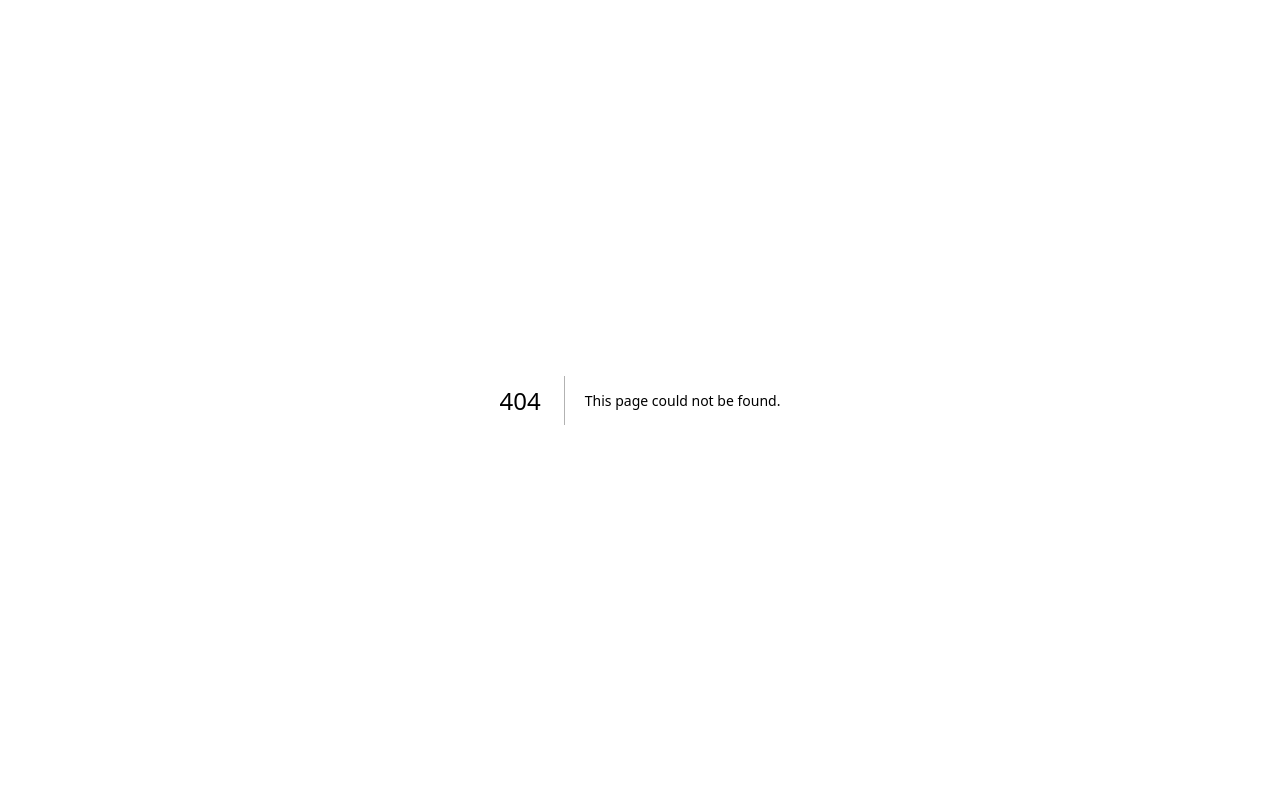
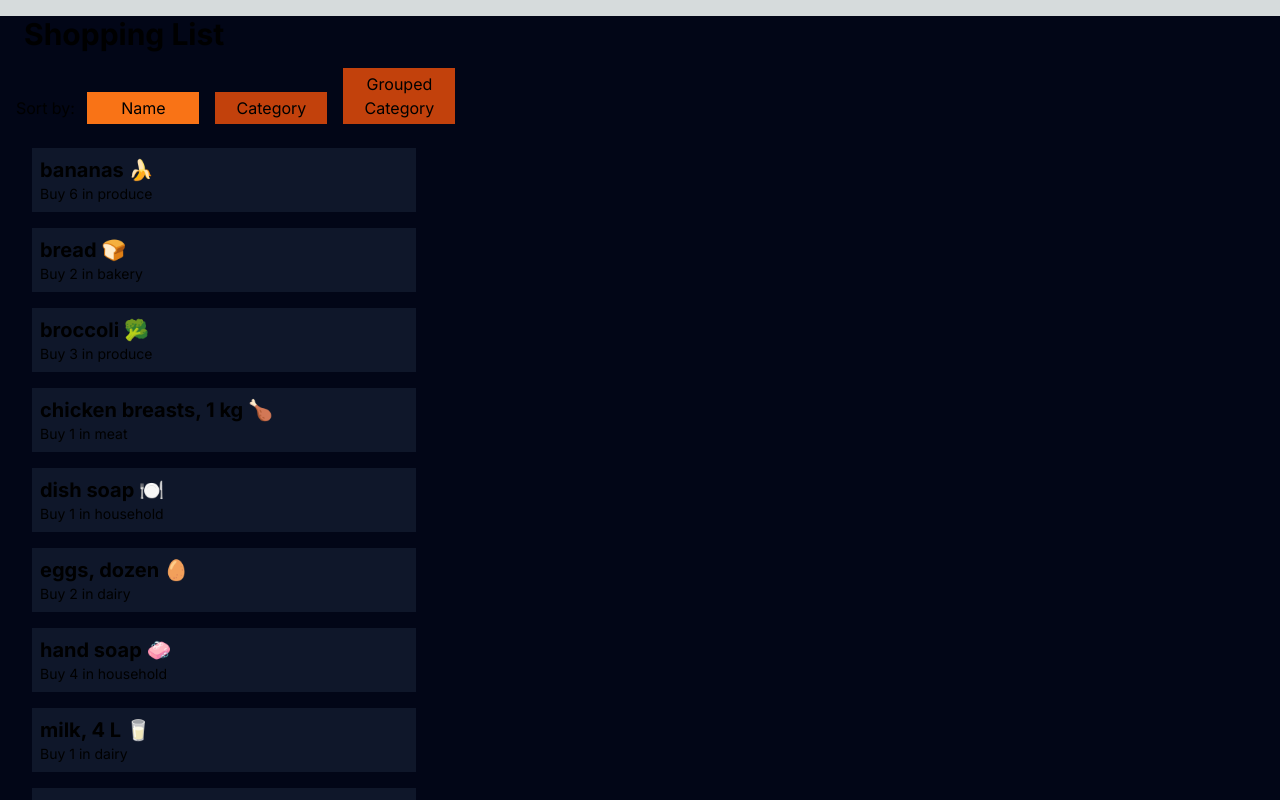
Before and after one commit to Issac-Ho/cprg306-assignments, a Next.js app: page /week-6 in a window 1280 px wide. Before the commit this address had no page. Shown: the top 800 px of the page. Built offline with nearby package versions, Linux system fonts and the light colour scheme.

Commit message:
week 6 assignments

```diff
--- /dev/null
+++ b/app/week-6/item-list.js
@@ -0,0 +1,99 @@
+"use client";
+
+import React, { useState } from 'react';
+import Item from './item';
+import itemsData from './items.json';
+
+const ItemList = () => {
+  const [sortBy, setSortBy] = useState('name');
+  const [grouped, setGrouped] = useState(false);
+
+  const [active, setActive] = useState('b1');
+
+  const sortedItems = [...itemsData].sort((a, b) => {
+    if (sortBy === 'name') {
+      return a.name.localeCompare(b.name);
+    } else if (sortBy === 'category') {
+      return a.category.localeCompare(b.category);
+    }
+  });
+
+  const groupedItems = itemsData.reduce((acc, item) => {
+    if (!acc[item.category]) {
+      acc[item.category] = [];
+    }
+    acc[item.category].push(item);
+    return acc;
+  }, {});
+
+  const sortedGroupedItems = Object.keys(groupedItems)
+    .sort()
+    .reduce((acc, category) => {
+      acc[category] = groupedItems[category].sort((a, b) =>
+        a.name.localeCompare(b.name)
+      );
+      return acc;
+    }, {});
+
+  const handleSort = (sortType, buttonId) => {
+    setGrouped(false);
+    setSortBy(sortType);
+    setActive(buttonId);
+  };
+
+  const handleGroupByCategory = () => {
+    setGrouped(true);
+    setActive('b3'); // Set the grouped category button as active
+  };
+
+  return (
+      <div>
+      <label for="sort">Sort by: </label>
+        <button
+          onClick={() => handleSort('name', 'b1')}
+          class={`p-1 m-2 w-28  ${sortBy === 'name' } ${active === 'b1' ? 'bg-orange-500' : 'bg-orange-700'}`}
+        >
+          Name
+        </button>
+        <button
+          onClick={() => handleSort('category', 'b2')}
+          class={`p-1 m-2 w-28  ${sortBy === 'category'} ${active === 'b2' ? 'bg-orange-500' : 'bg-orange-700'}`}
+        >
+          Category
+        </button>
+        <button
+          onClick={handleGroupByCategory}
+          class={`p-1 m-2 w-28 ${active === 'b3' ? 'bg-orange-500' : 'bg-orange-700'}`}
+        >
+          Grouped Category
+        </button>
+
+        <ul>
+        {grouped
+          ? Object.keys(sortedGroupedItems).map((category) => (
+              <div key={category}>
+                <h3 className="capitalize text-xl mb-2">{category}</h3>
+                {sortedGroupedItems[category].map((item) => (
+                  <Item
+                    key={item.id}
+                    name={item.name}
+                    quantity={item.quantity}
+                    category={item.category}
+                  />
+                ))}
+              </div>
+            ))
+          : sortedItems.map((item) => (
+              <Item
+                key={item.id}
+                name={item.name}
+                quantity={item.quantity}
+                category={item.category}
+              />
+            ))}
+      </ul>
+    </div>
+  );
+};
+
+export default ItemList;
--- /dev/null
+++ b/app/week-6/item.js
@@ -0,0 +1,12 @@
+import React from 'react';
+
+const Item = ({ name, quantity, category }) => {
+  return (
+    <li class="p-2 m-4 bg-slate-900 max-w-sm">
+      <h2 class="text-xl font-bold">{name}</h2>
+      <div class="text-sm ">Buy {quantity} in {category}</div>
+    </li>
+  );
+};
+
+export default Item;
--- /dev/null
+++ b/app/week-6/items.json
@@ -0,0 +1,74 @@
+[
+    {
+      "id": "1h2GJKH12gkHG31h1H",
+      "name": "milk, 4 L 🥛",
+      "quantity": 1,
+      "category": "dairy"
+    },
+    {
+      "id": "2KJH3k2j3H1k2J3K1H",
+      "name": "bread 🍞",
+      "quantity": 2,
+      "category": "bakery"
+    },
+    {
+      "id": "3h2KJH3k2j3H1k2J3",
+      "name": "eggs, dozen 🥚",
+      "quantity": 2,
+      "category": "dairy"
+    },
+    {
+      "id": "4k2J3K1H2GJKH12gk",
+      "name": "bananas 🍌",
+      "quantity": 6,
+      "category": "produce"
+    },
+    {
+      "id": "5H1h1H2KJH3k2j3H",
+      "name": "broccoli 🥦",
+      "quantity": 3,
+      "category": "produce"
+    },
+    {
+      "id": "6H1k2J3K1H2GJKH1",
+      "name": "chicken breasts, 1 kg 🍗",
+      "quantity": 1,
+      "category": "meat"
+    },
+    {
+      "id": "7gkHG31h1H2KJH3k",
+      "name": "pasta sauce 🍝",
+      "quantity": 3,
+      "category": "canned goods"
+    },
+    {
+      "id": "8j3H1k2J3K1H2GJK",
+      "name": "spaghetti, 454 g 🍝",
+      "quantity": 2,
+      "category": "dry goods"
+    },
+    {
+      "id": "9H12gkHG31h1H2KJ",
+      "name": "toilet paper, 12 pack 🧻",
+      "quantity": 1,
+      "category": "household"
+    },
+    {
+      "id": "10H3k2j3H1k2J3K1",
+      "name": "paper towels, 6 pack",
+      "quantity": 1,
+      "category": "household"
+    },
+    {
+      "id": "11k2J3K1H2GJKH12",
+      "name": "dish soap 🍽️",
+      "quantity": 1,
+      "category": "household"
+    },
+    {
+      "id": "12GJKH12gkHG31h1",
+      "name": "hand soap 🧼",
+      "quantity": 4,
+      "category": "household"
+    }
+  ]
--- /dev/null
+++ b/app/week-6/page.js
@@ -0,0 +1,15 @@
+import React from 'react';
+import ItemList from './item-list';
+
+const Page = () => {
+  return (
+    <main className="bg-slate-950">
+      <div class="m-4">
+      <h2 class="text-3xl font-bold m-2">Shopping List</h2>
+      <ItemList />
+      </div>
+    </main>
+  );
+};
+
+export default Page;
```
